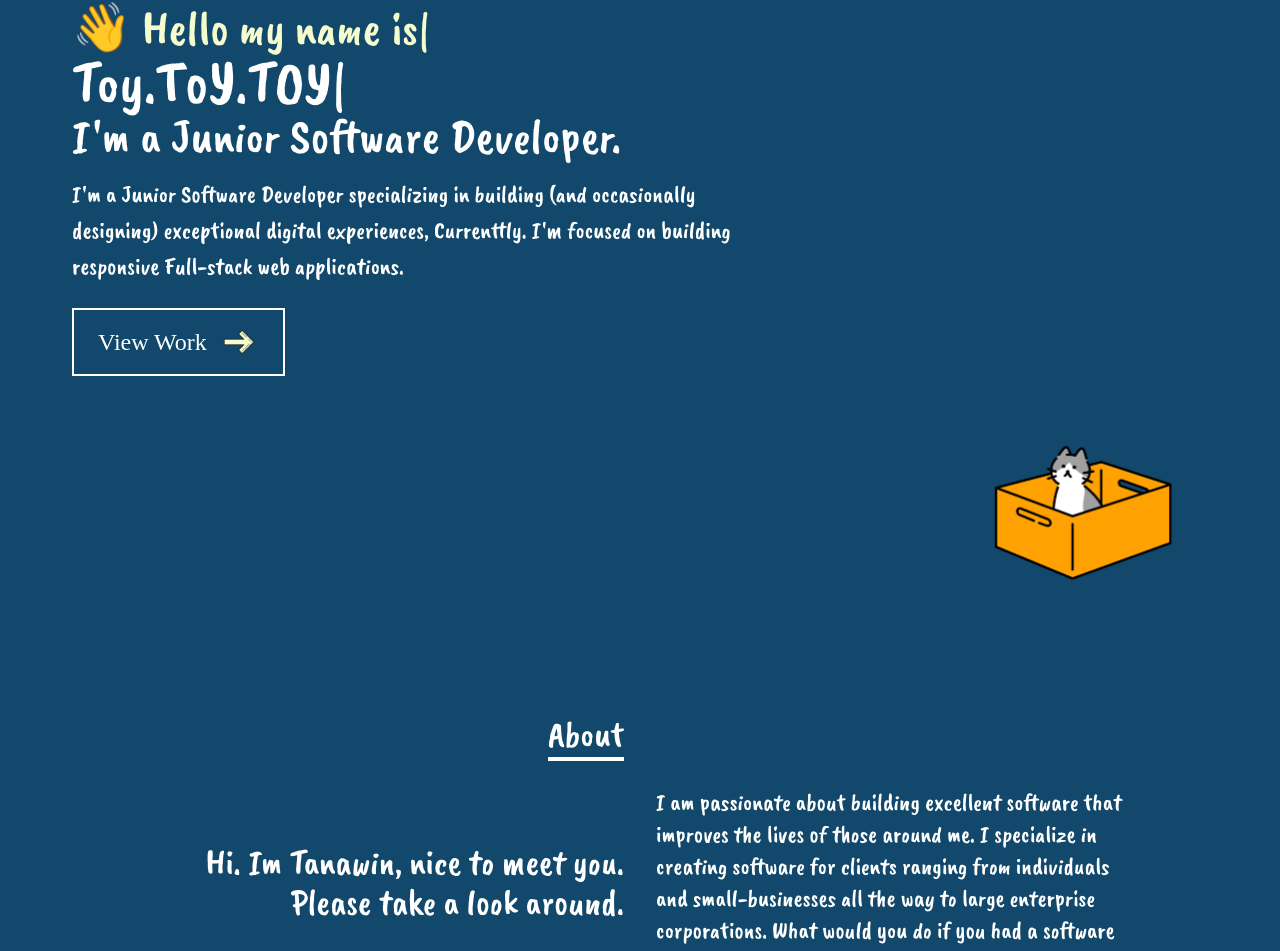
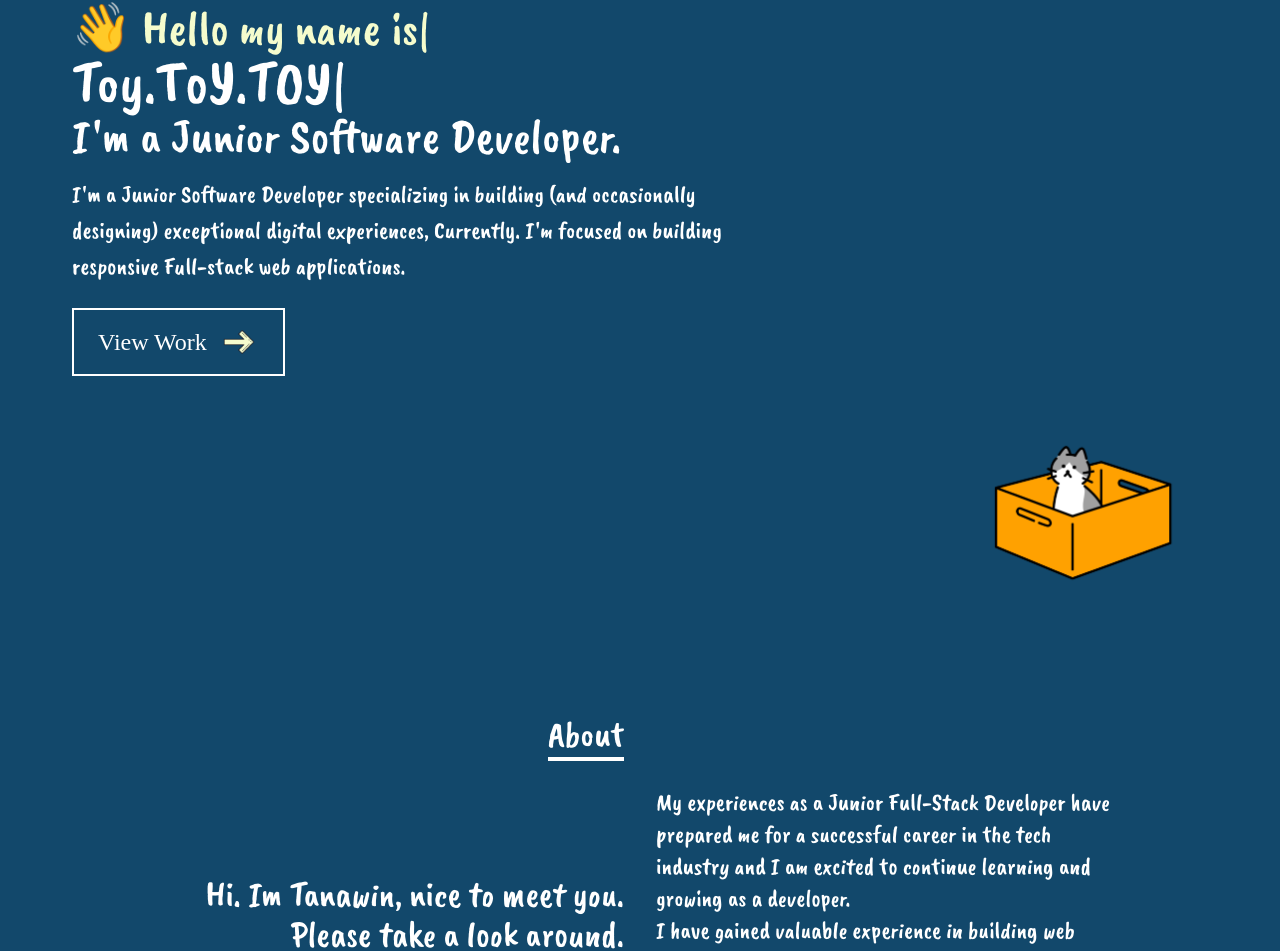
Before and after one commit to tanawinttp/Portfolio, a React (Vite) app: page / in a window 1280 px wide. Shown: the part 376-1327 px from the top of the page. Built offline with nearby package versions, Linux system fonts and the light colour scheme; a web font is replaced by a local one.

Commit message:
Add Description About

```diff
--- a/src/components/About/About.jsx
+++ b/src/components/About/About.jsx
@@ -17,11 +17,12 @@ const About = () => {
           </div>
           <div className="font-Caveat text-2xl">
             <p>
-              I am passionate about building excellent software that improves
-              the lives of those around me. I specialize in creating software
-              for clients ranging from individuals and small-businesses all the
-              way to large enterprise corporations. What would you do if you had
-              a software expert available at your fingertips?
+              My experiences as a Junior Full-Stack Developer have prepared me
+              for a successful career in the tech industry and I am excited to
+              continue learning and growing as a developer. <br />I have gained
+              valuable experience in building web applications using a variety
+              of technologies. My expertise includes the MERN stack (MongoDB,
+              Express, React, and Node.js)
             </p>
           </div>
         </div>
--- a/src/components/Home/Home.jsx
+++ b/src/components/Home/Home.jsx
@@ -48,7 +48,7 @@ const Home = () => {
         </h2>
         <p className="font-Caveat text-[1.5rem] text-[#FFFFFF] py-4 max-w-[700px]">
           I'm a Junior Software Developer specializing in building (and
-          occasionally designing) exceptional digital experiences, Currenttly.
+          occasionally designing) exceptional digital experiences, Currently.
           I'm focused on building responsive Full-stack web applications.
         </p>
 
--- a/src/components/Navbar/Navbar.jsx
+++ b/src/components/Navbar/Navbar.jsx
@@ -166,7 +166,7 @@ const Navbar = () => {
           <li className="w-[165px] h-[70px] flex justify-between items-center ml-[-88px] hover:ml-[0px] duration-[200ms] rounded-b-lg hover:rounded-r-lg bg-[#C4E3B5]">
             <a
               className="flex justify-between items-center w-full font-Mogra"
-              href="https://drive.google.com/file/d/1szPVGowS1-zzQav-de-NYwWmzSymbcn0/view"
+              href="https://drive.google.com/file/d/1bWhpScysb9F1PWiZlwHUEIIKaO3ByfRe/view"
               target="_blank"
               rel="noopener noreferrer"
             >
```
